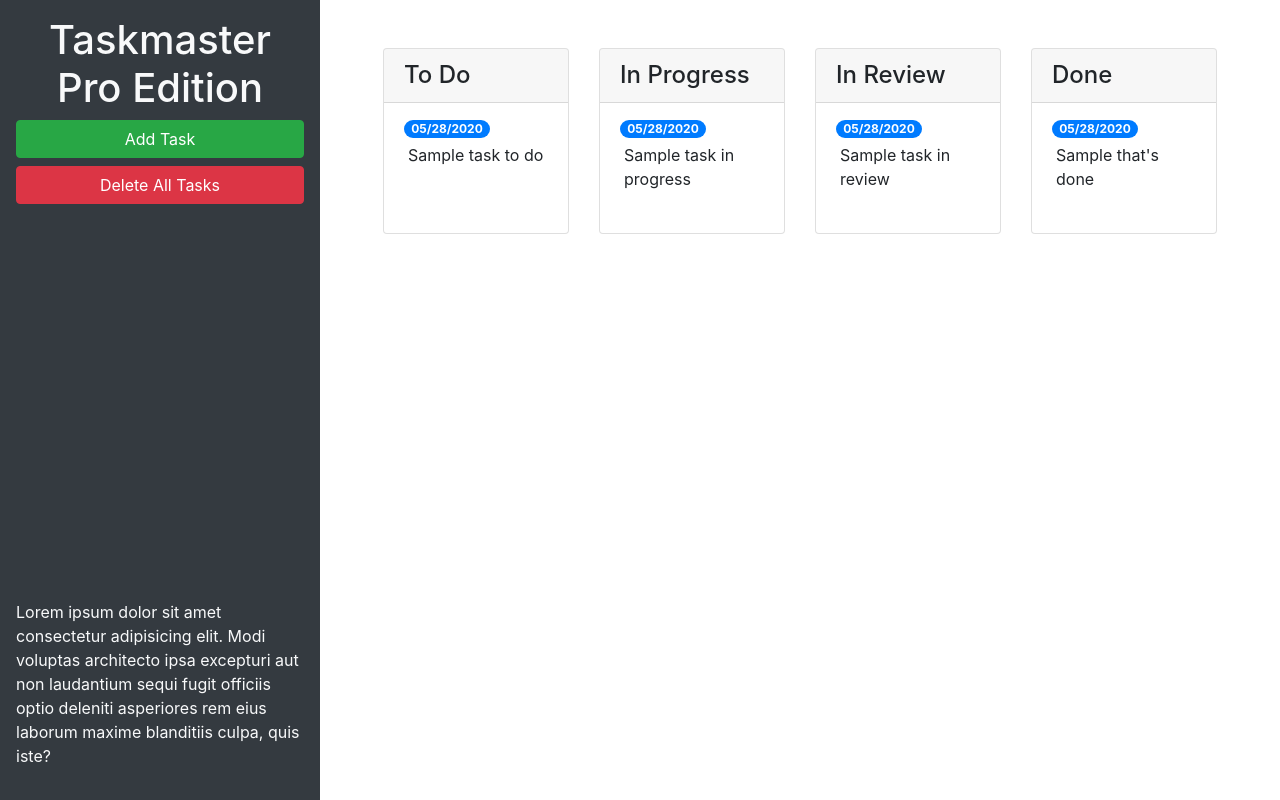
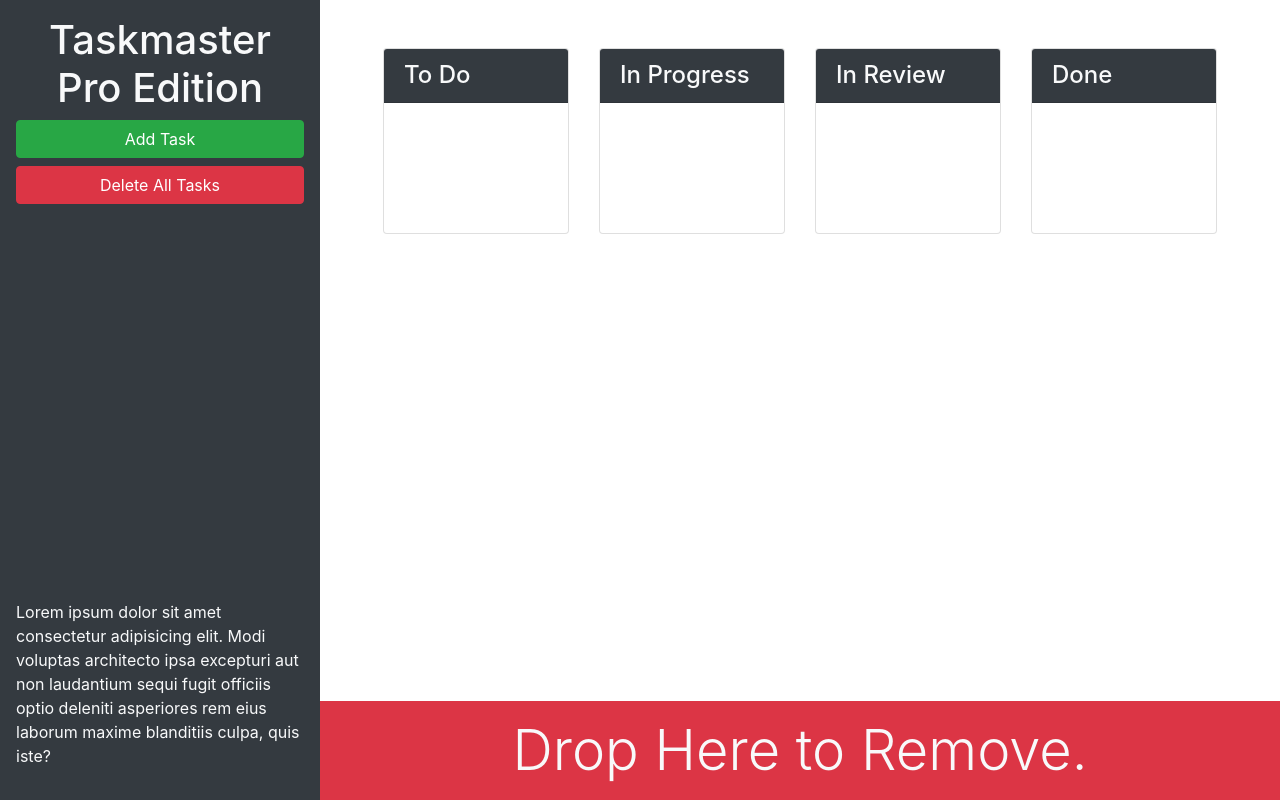
Before and after one commit to katiebutler37/taskmaster-pro, a plain HTML site: page index.html in a window 1280 px wide. Drawn offline with nearby package versions, Linux system fonts and the light colour scheme.

Commit message:
trash element created

```diff
--- a/index.html
+++ b/index.html
@@ -13,28 +13,28 @@
 <body>
 
   <div class="row min-vh-100 no-gutters">
-    <header class="col-12 col-lg-3 bg-dark text-light d-flex flex-column p-4 p-lg-3">
+    <header class="col-12 col-lg-3 bg-dark text-light sticky-top d-flex flex-column p-4 p-lg-3">
       <h1 class="text-center">Taskmaster Pro Edition</h1>
       <button id="create-task" class="btn btn-block btn-success" data-toggle="modal" data-target="#task-form-modal">Add
         Task</button>
       <button id="remove-tasks" class="btn btn-block btn-danger">Delete All Tasks</button>
-      <p class="mt-auto">Lorem ipsum dolor sit amet consectetur adipisicing elit. Modi voluptas architecto ipsa
+      <p class="mt-auto d-none d-lg-block">Lorem ipsum dolor sit amet consectetur adipisicing elit. Modi voluptas architecto ipsa
         excepturi aut non
         laudantium sequi fugit officiis optio deleniti asperiores rem eius laborum maxime blanditiis culpa, quis iste?
       </p>
     </header>
-    <main class="col-12 col-lg-9">
+    <main class="col-12 col-lg-9 d-flex flex-column">
       <div class="m-5 row justify-content-around">
         <!-- todo start -->
         <div class="col-12 col-md-6 col-xl-3 mb-3">
           <div class="card">
-            <h4 class="card-header">
+            <h4 class="card-header bg-dark text-light">
               To Do
             </h4>
             <ul id="list-toDo" class="list-group list-group-flush">
               <li class="list-group-item">
-                <span class="badge badge-primary badge-pill">05/28/2020</span>
-                <p class="m-1">Sample task to do</p>
+                <span class="badge badge-primary badge-pill"></span>
+                <p class="m-1"></p>
               </li>
             </ul>
           </div>
@@ -43,13 +43,13 @@
         <!-- in progress start -->
         <div class="col-12 col-md-6 col-xl-3 mb-3">
           <div class="card">
-            <h4 class="card-header">
+            <h4 class="card-header bg-dark text-light">
               In Progress
             </h4>
             <ul id="list-inProgress" class="list-group list-group-flush">
               <li class="list-group-item">
-                <span class="badge badge-primary badge-pill">05/28/2020</span>
-                <p class="m-1">Sample task in progress</p>
+                <span class="badge badge-primary badge-pill"></span>
+                <p class="m-1"></p>
               </li>
             </ul>
           </div>
@@ -58,13 +58,13 @@
         <!-- in review start -->
         <div class="col-12 col-md-6 col-xl-3 mb-3">
           <div class="card">
-            <h4 class="card-header">
+            <h4 class="card-header bg-dark text-light">
               In Review
             </h4>
             <ul id="list-inReview" class="list-group list-group-flush">
               <li class="list-group-item">
-                <span class="badge badge-primary badge-pill">05/28/2020</span>
-                <p class="m-1">Sample task in review</p>
+                <span class="badge badge-primary badge-pill"></span>
+                <p class="m-1"></p>
               </li>
             </ul>
           </div>
@@ -73,18 +73,23 @@
         <!-- done start -->
         <div class="col-12 col-md-6 col-xl-3 mb-3">
           <div class="card">
-            <h4 class="card-header">
+            <h4 class="card-header bg-dark text-light">
               Done
             </h4>
             <ul id="list-done" class="list-group list-group-flush">
               <li class="list-group-item">
-                <span class="badge badge-primary badge-pill">05/28/2020</span>
-                <p class="m-1">Sample that's done</p>
+                <span class="badge badge-primary badge-pill"></span>
+                <p class="m-1"></p>
               </li>
             </ul>
           </div>
         </div>
         <!-- done end -->
+      </div>
+      <div id="trash" class="mt-auto">
+        <div class="w-100 bg-danger p-3 text-center text-light display-4">
+          Drop Here to Remove.
+        </div>
       </div>
     </main>
   </div>
```
